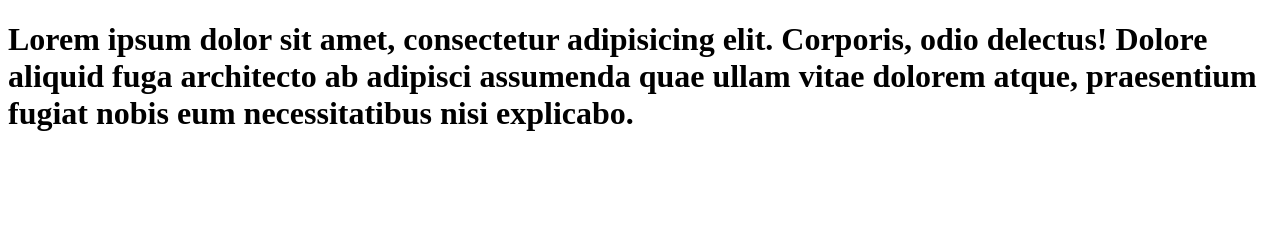
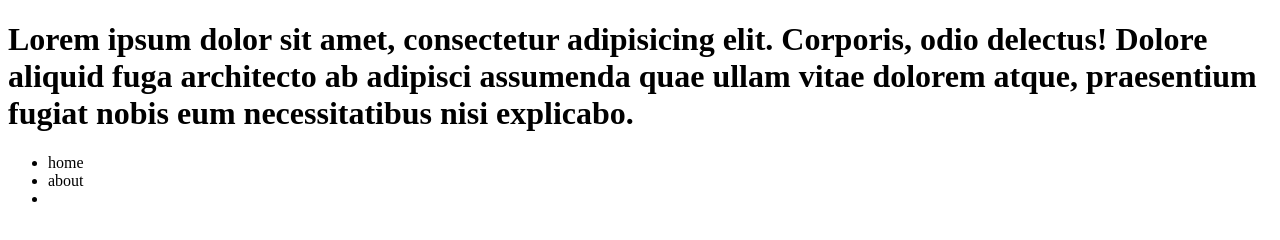
Before and after one commit to AjayVelanchery/Learning-git, a plain HTML site: page index.html in a window 1280 px wide. Drawn offline with Linux system fonts and the light colour scheme.

Commit message:
add a list

```diff
--- a/index.html
+++ b/index.html
@@ -9,5 +9,10 @@
     <h1>Lorem ipsum dolor sit amet, consectetur adipisicing elit. Corporis, odio delectus! Dolore aliquid fuga architecto ab adipisci assumenda quae ullam vitae dolorem atque, praesentium fugiat nobis eum necessitatibus nisi explicabo.
 
     </h1>
+    <ul>
+        <li>home</li>
+        <li>about</li>
+        <li></li>
+    </ul>
 </body>
 </html>
```
